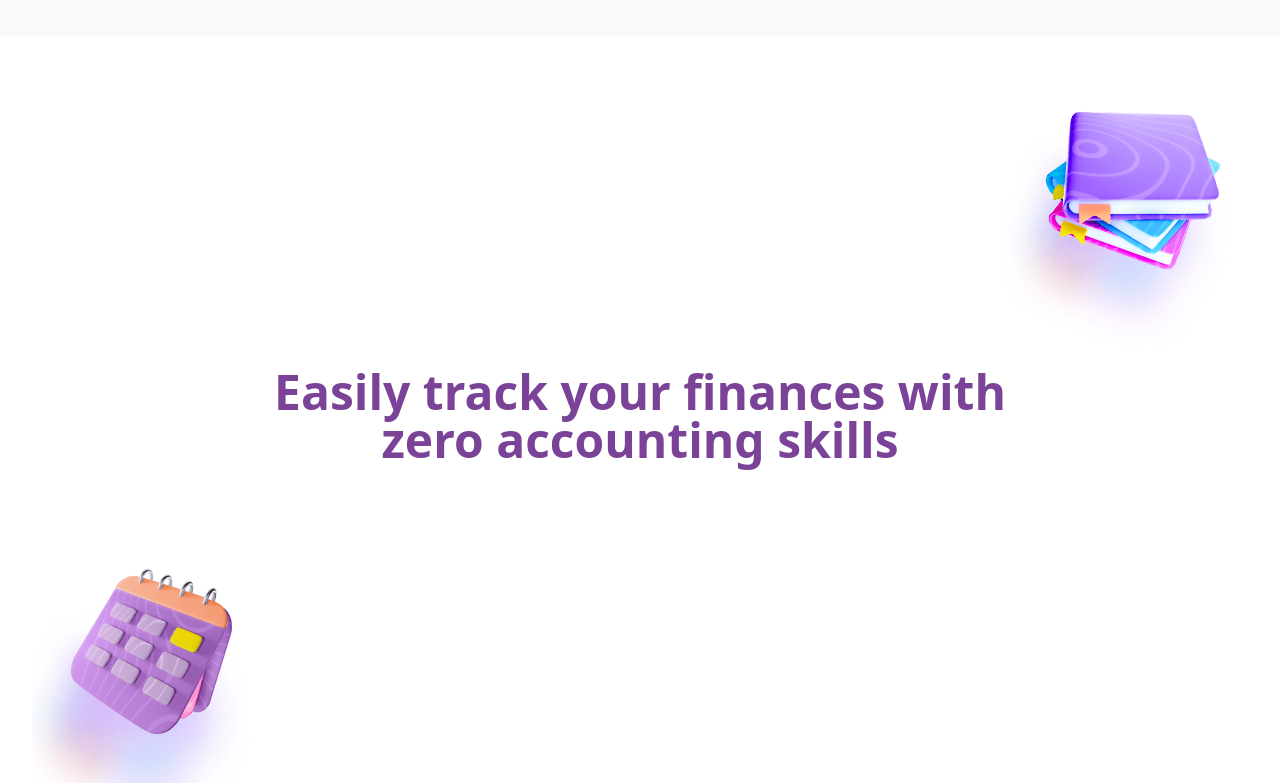
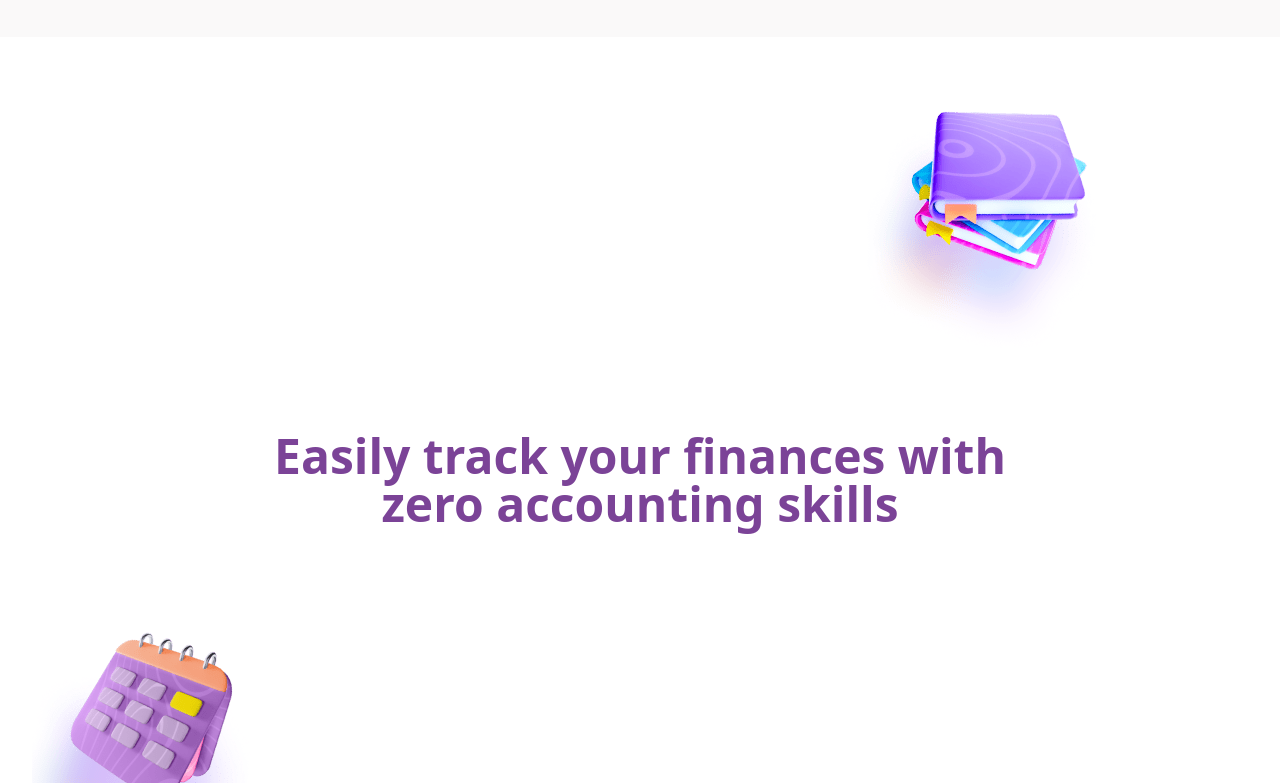
Before and after one commit to etowageed/spendly_app_landing_page, a website: page public/index.html in a window 1280 px wide. Shown: the part 1458-2241 px from the top of the page. Drawn offline with nearby package versions, Linux system fonts and the light colour scheme.

Commit message:
fixed books

```diff
--- a/public/index.html
+++ b/public/index.html
@@ -89,9 +89,15 @@
         </div>
 
         <div class="track-fi py-10 px-8">
+          <div class="flex flex-nowrap">
+            <div class="left w-1/3 order-1"></div>
+            <div class="middle w-1/3 order-2"></div>
+            <div class="right w-1/3 order-3">
+              <img src="img/books.png" class="3d1" alt="books" />
+            </div>
+          </div>
           <div class="body-copy">
-            <img src="img/books.png" class="float-right 3d-1" alt="books" />
-            <h3 class="headings mb-16 mt-16 text-center clear-both">
+            <h3 class="headings mb-16 mt-16 text-center">
               Easily track your finances with <br />
               zero accounting skills
             </h3>
--- a/public/main.js
+++ b/public/main.js
@@ -2,15 +2,8 @@
 gsap.registerPlugin(ScrollTrigger);
 
 gsap.from(".hero-copy", { duration: 2, x: "-100%", ease: "back.out" });
-gsap.from(".hero-image", {
-  duration: 2,
-  delay: 0.7,
-  x: "100%",
-  ease: "back.out",
-});
 
 gsap.from(".sum-copy", { scrollTrigger: {
     trigger:".sum-copy",
     toggleActions: "restart pause resume pause",
 }, duration: 6, x: "-40%", ease: "back.out" });
-gsap.from(".3d-2", { scrollTrigger: ".3d-2", duration: 3, y: "100%", ease: "back.out" });
```
Also changed, not shown: public/styles.css.
